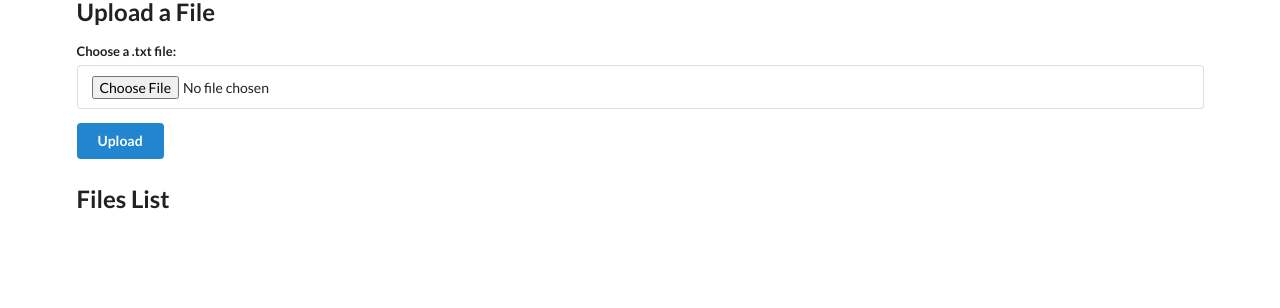
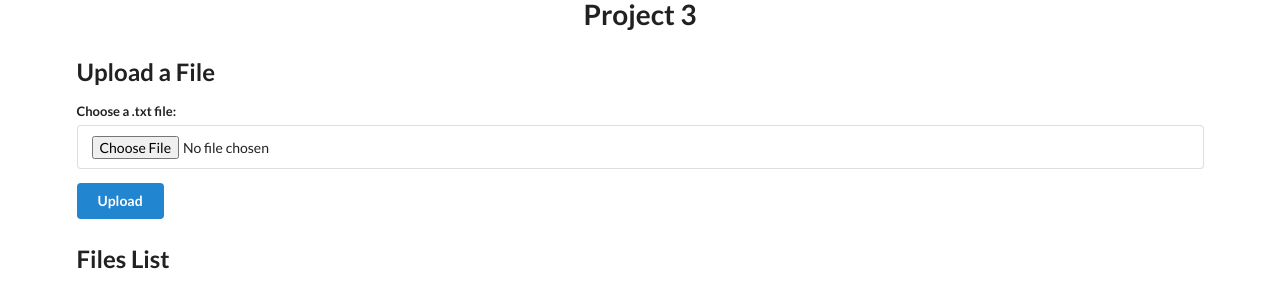
Before and after one commit to dkbean/my-sample-Express-app, a website: page public/index.html in a window 1280 px wide. Drawn offline with nearby package versions, Linux system fonts and the light colour scheme; no server answers.

Commit message:
Update index.html

```diff
--- a/public/index.html
+++ b/public/index.html
@@ -10,6 +10,8 @@
 
 <body>
   <div class="ui container">
+    <h1 class="ui center aligned header">Project 3</h1> <!-- Added this header -->
+
     <h2 class="ui header">Upload a File</h2>
     <form id="upload-form" class="ui form">
       <div class="field">
```
